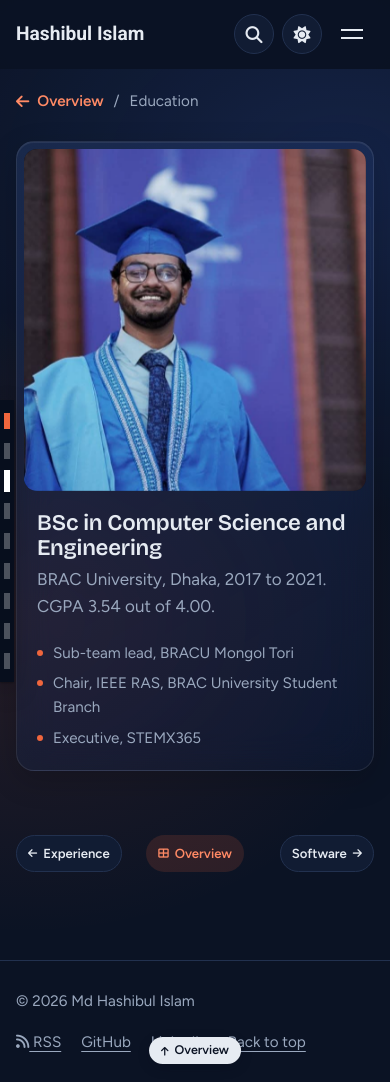
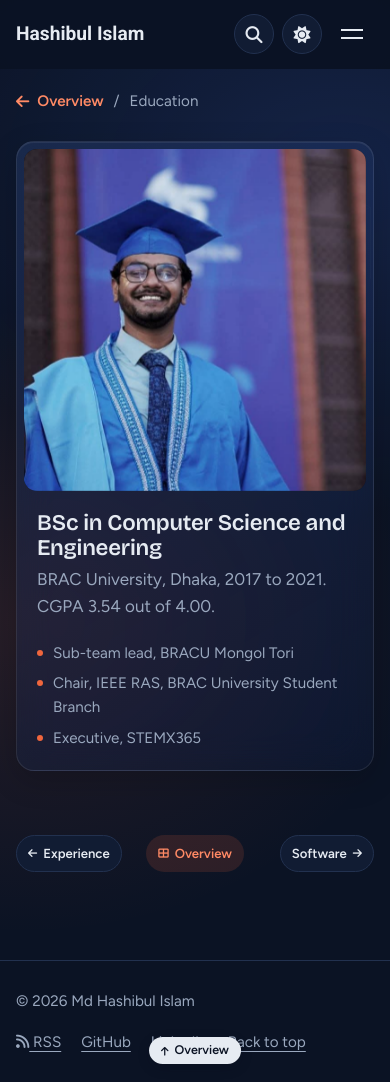
Before and after one commit to ihashib/ihashib.github.io, a Jekyll site: the page built from education/index.html, in a window 390 px wide and 1082 px high. Built offline with Jekyll 4.4.1, drawn with Linux system fonts in a browser that asks for light colours.

Commit message:
updated mobile

```diff
--- a/styles/style.css
+++ b/styles/style.css
@@ -2027,6 +2027,14 @@ main:has(> .crumbs-band) {
   background: var(--signal);
 }
 
+/* Phones and tablets: no side bar. The ☰ menu and the floating Overview
+   button already cover navigation there */
+@media (max-width: 900px) {
+  .section-rail {
+    display: none;
+  }
+}
+
 /* Below 1180px the margin is too thin for the column, so it becomes a thin
    bar in the edge gutter: one segment per section, Overview in orange and
    your section in white. Hover or tap it to expand into names. */
```
